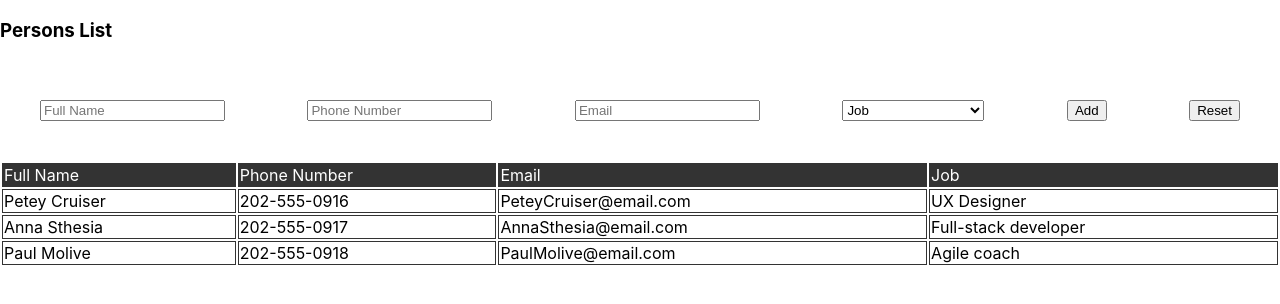
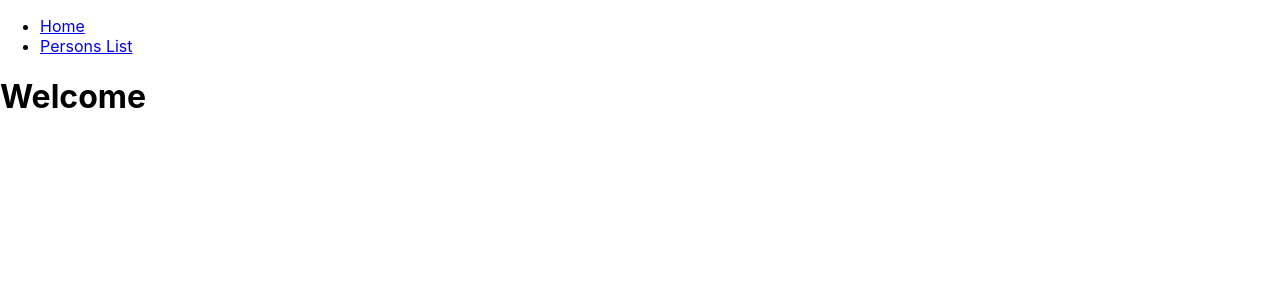
Before and after one commit to ocp-digital-factory/react-training, a React (Create React App) app in the folder rh-management/: page / in a window 1280 px wide. Shown: the top 304 px of the page. Built offline with nearby package versions, Linux system fonts and the light colour scheme.

Commit message:
add routing feature

```diff
--- a/rh-management/package.json
+++ b/rh-management/package.json
@@ -8,6 +8,7 @@
     "@testing-library/user-event": "^7.1.2",
     "react": "^16.13.1",
     "react-dom": "^16.13.1",
+    "react-router-dom": "^5.2.0",
     "react-scripts": "3.4.3"
   },
   "scripts": {
--- a/rh-management/src/App.js
+++ b/rh-management/src/App.js
@@ -1,9 +1,31 @@
-import React from 'react';
-import PersonsList from './Components/PersonsList.component'
-import './App.css';
+import React from "react";
+import PersonsList from "./Components/PersonsList.component";
+import Home from "./Components/Home.component";
+import "./App.css";
+import { BrowserRouter as Router, Switch, Route, Link } from "react-router-dom";
+
 function App() {
   return (
-    <PersonsList/>
+    <Router>
+      <nav>
+        <ul>
+          <li>
+            <Link to="/">Home</Link>
+          </li>
+          <li>
+            <Link to="/persons">Persons List</Link>
+          </li>
+        </ul>
+      </nav>
+      <Switch>
+        <Route path="/persons">
+          <PersonsList />
+        </Route>
+        <Route path="/">
+          <Home />
+        </Route>
+      </Switch>
+    </Router>
   );
 }
 
--- /dev/null
+++ b/rh-management/src/Components/Home.component.js
@@ -0,0 +1,7 @@
+import React from 'react'
+
+const Home = () => {
+    return <h1>Welcome</h1>
+}
+
+export default Home;
--- a/rh-management/src/Components/PersonsList.component.js
+++ b/rh-management/src/Components/PersonsList.component.js
@@ -2,9 +2,11 @@ import React, { useState } from "react";
 import Person from "./Person.component";
 import AddPersonFrom from "./AddPersonForm.component";
 import data from "./constants";
+import { useHistory } from "react-router-dom";
 
 const PersonsList = () => {
   const [persons, setPersons] = useState(data);
+  const history = useHistory();
 
   const handleAddNewPerson = newPerson => {
     setPersons([...persons, newPerson]);
@@ -12,7 +14,9 @@ const PersonsList = () => {
 
   return (
     <>
-      <h3>Persons List</h3>
+      <h3>
+        <button onClick={() => history.go(-1)}>{"<<"}</button> Persons List
+      </h3>
       <AddPersonFrom addNewPerson={handleAddNewPerson} />
       <table>
         <thead>
```
Also changed, not shown: 1 other file (tests, documents, lock files or other folders).
